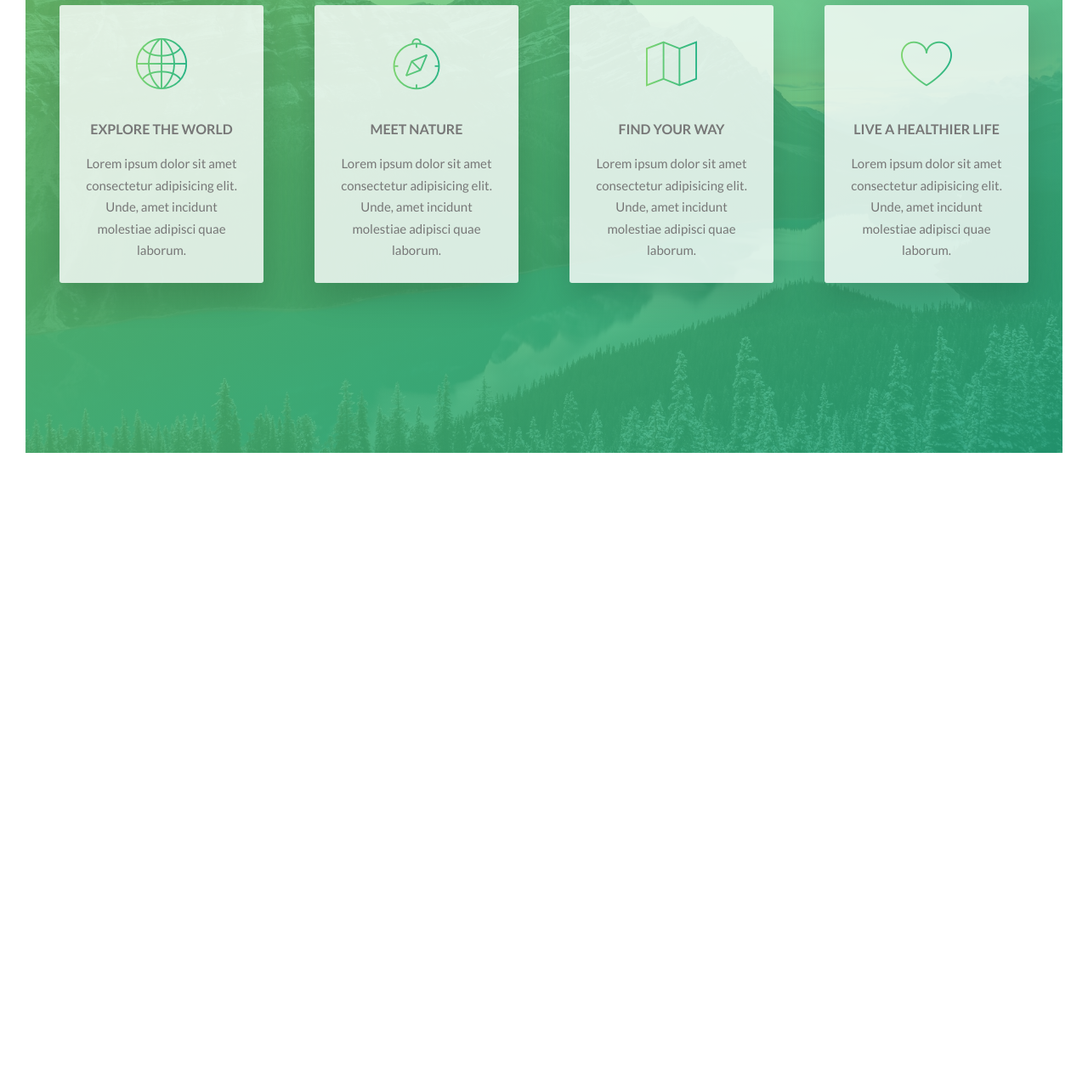
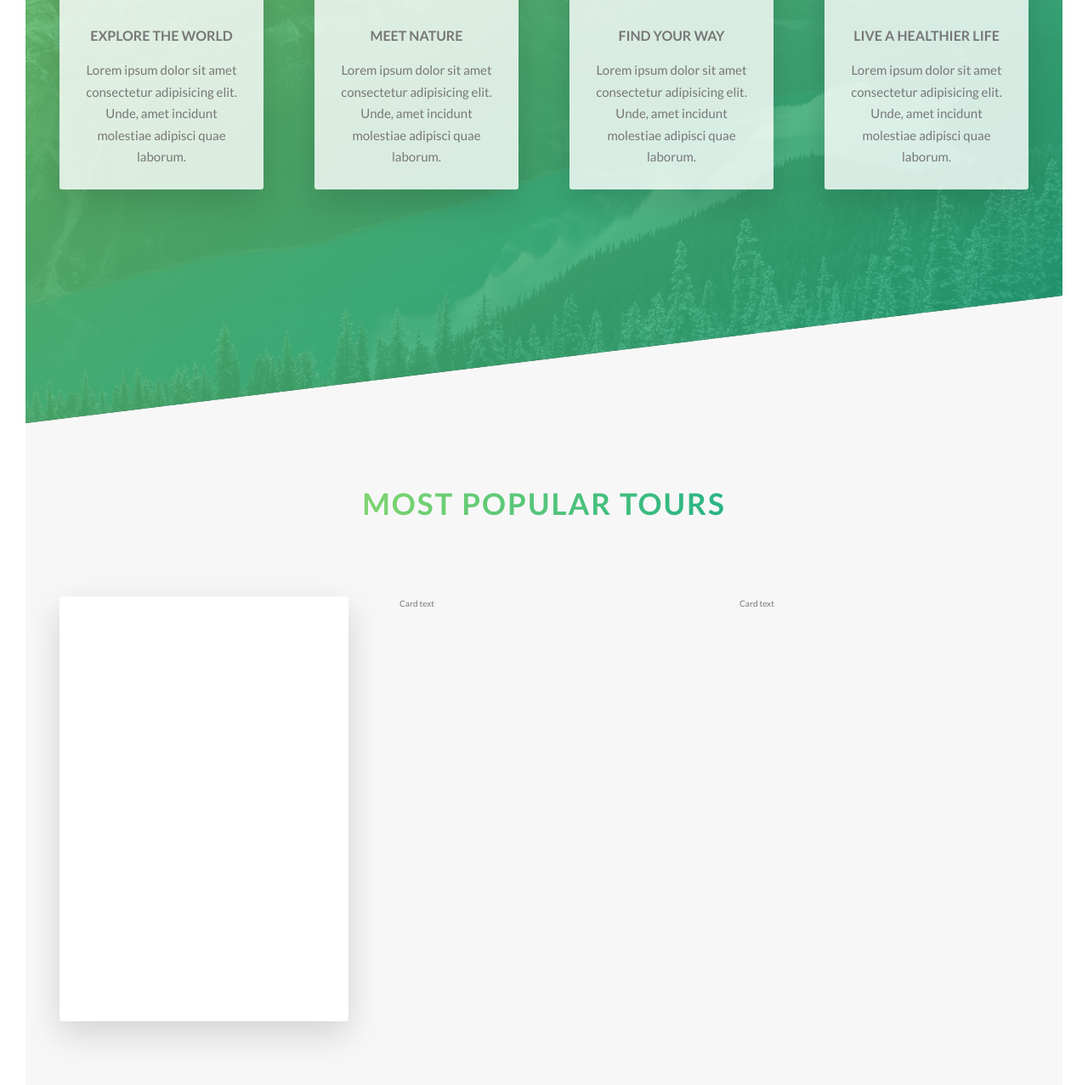
Before and after one commit to thmsbnrd/natours_sass, a website: page index.html in a window 1280 px wide. Shown: the part 1751-3028 px from the top of the page at 85% size. Before the commit the page ends 2314 px from the top, so only its background shows below. Drawn offline with Linux system fonts and the light colour scheme.

Commit message:
added flip card

```diff
--- a/index.html
+++ b/index.html
@@ -37,6 +37,7 @@
             Exciting tours for adventurous people
           </h2>
         </div>
+
         <div class="row">
           <div class="col-1-of-2">
             <h3 class="heading-tertiary u-margin-bottom-small">You're going to fall in love with nature</h3>
@@ -100,6 +101,37 @@
             </div>
           </div>
         </div>
+      </section>
+
+      <section class="section-tours">
+        <div class="u-center-text u-margin-bottom-big">
+          <h2 class="heading-secondary">
+            Most popular tours
+          </h2>
+        </div>
+        <div class="row">
+          <div class="col-1-of-3">
+            <div class="card">
+              <div class="card__side card__side--front">
+                FRONT
+              </div>
+              <div class="card__side card__side--back card__side--back-1">
+                BACK
+              </div>
+            </div>
+          </div>
+          <div class="col-1-of-3">
+            <div class="card">
+              Card text
+            </div>
+          </div>
+          <div class="col-1-of-3">
+            <div class="card">
+              Card text
+            </div>
+          </div>
+        </div>
+
       </section>
     </main>
 
--- a/sass/abstracts/_variables.scss
+++ b/sass/abstracts/_variables.scss
@@ -2,6 +2,12 @@
 $color-primary: #55c57a;
 $color-primary-light: #7ed56f;
 $color-primary-dark: #28b485;
+
+$color-secondary-light: #ffb900;
+$color-secondary-dark: #ff7730;
+
+$color-tertiary-light: #2998ff;
+$color-tertiary-dark: #5643fa;
 
 $color-grey-light-1: #f7f7f7;
 
--- /dev/null
+++ b/sass/components/_card.scss
@@ -0,0 +1,44 @@
+.card {
+  perspective: 150rem;
+  -moz-perspective: 150rem;
+  position: relative;
+  height: 50rem;
+
+  &__side {
+    color: #fff;
+    font-size: 2rem;
+    height: 50rem;
+    transition: all 0.8s ease;
+    position: absolute;
+    top: 0;
+    left: 0;
+    width: 100%;
+    backface-visibility: hidden;
+    border-radius: 3px;
+    box-shadow: 0 1.5rem 4rem rgba($color-black, 0.15);
+
+    &--front {
+      background-color: $color-white;
+    }
+
+    &--back {
+      transform: rotateY(180deg);
+
+      &-1 {
+        background-image: linear-gradient(
+          to right bottom,
+          $color-secondary-light,
+          $color-secondary-dark
+        );
+      }
+    }
+  }
+
+  &:hover &__side--front {
+    transform: rotateY(-180deg);
+  }
+
+  &:hover &__side--back {
+    transform: rotateY(0);
+  }
+}
--- a/sass/components/_feature-box.scss
+++ b/sass/components/_feature-box.scss
@@ -23,7 +23,4 @@
   &:hover {
     transform: translateY(-1.5rem) scale(1.03);
   }
-
-  &__text {
-  }
 }
--- a/sass/main.scss
+++ b/sass/main.scss
@@ -8,6 +8,7 @@
 @import "base/utilities";
 
 @import "components/button";
+@import "components/card";
 @import "components/composition";
 @import "components/feature-box";
 
--- a/sass/pages/_home.scss
+++ b/sass/pages/_home.scss
@@ -13,4 +13,17 @@
     ),
     url(../img/nat-4.jpg);
   background-size: cover;
+
+  transform: skewY(-7deg);
+  margin-top: -11rem;
+
+  & > * {
+    transform: skewY(7deg);
+  }
 }
+
+.section-tours {
+  background-color: $color-grey-light-1;
+  padding: 25rem 0 50rem 0;
+  margin-top: -11rem;
+}
```
Also changed, not shown: css/style.css.
